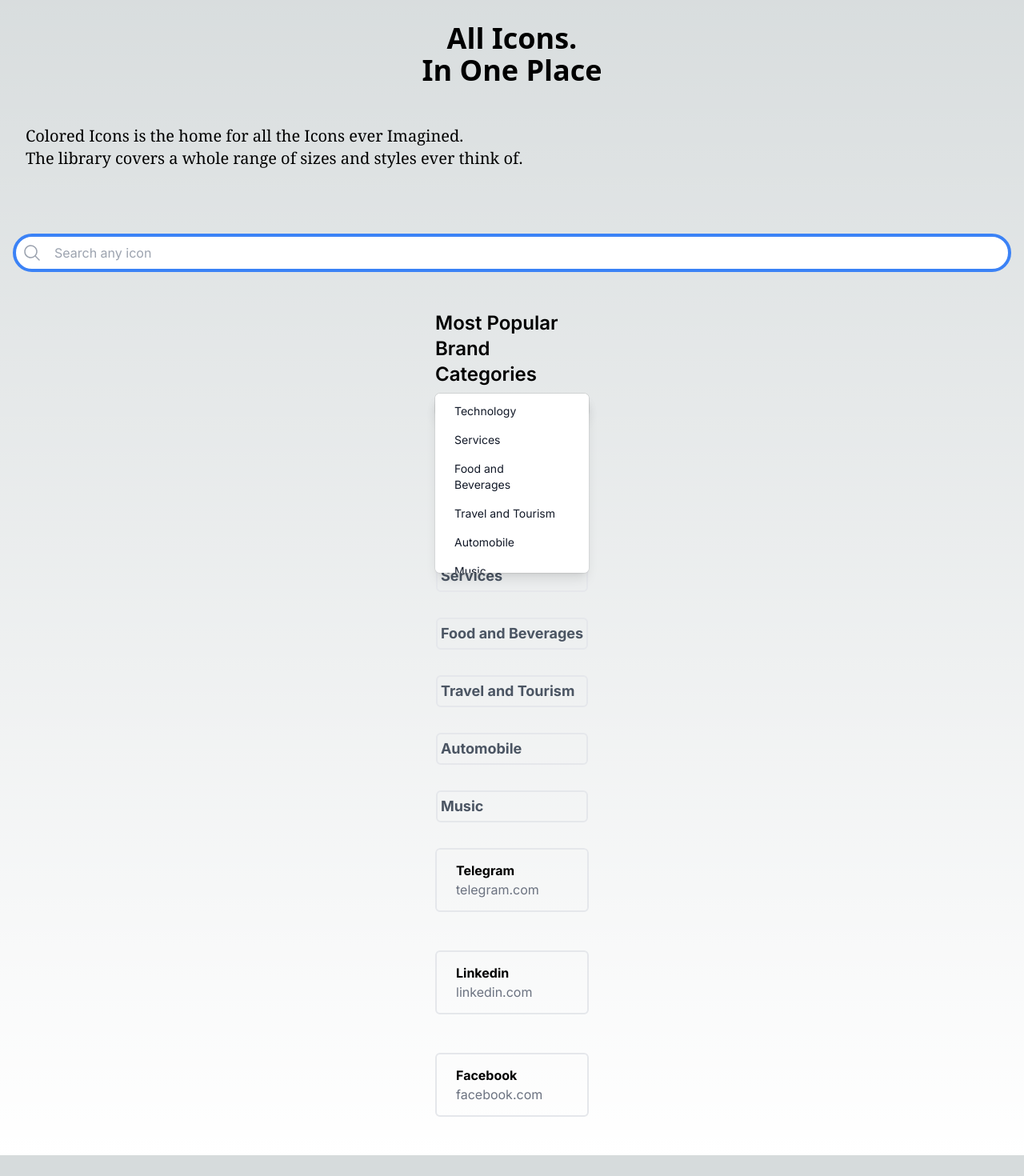
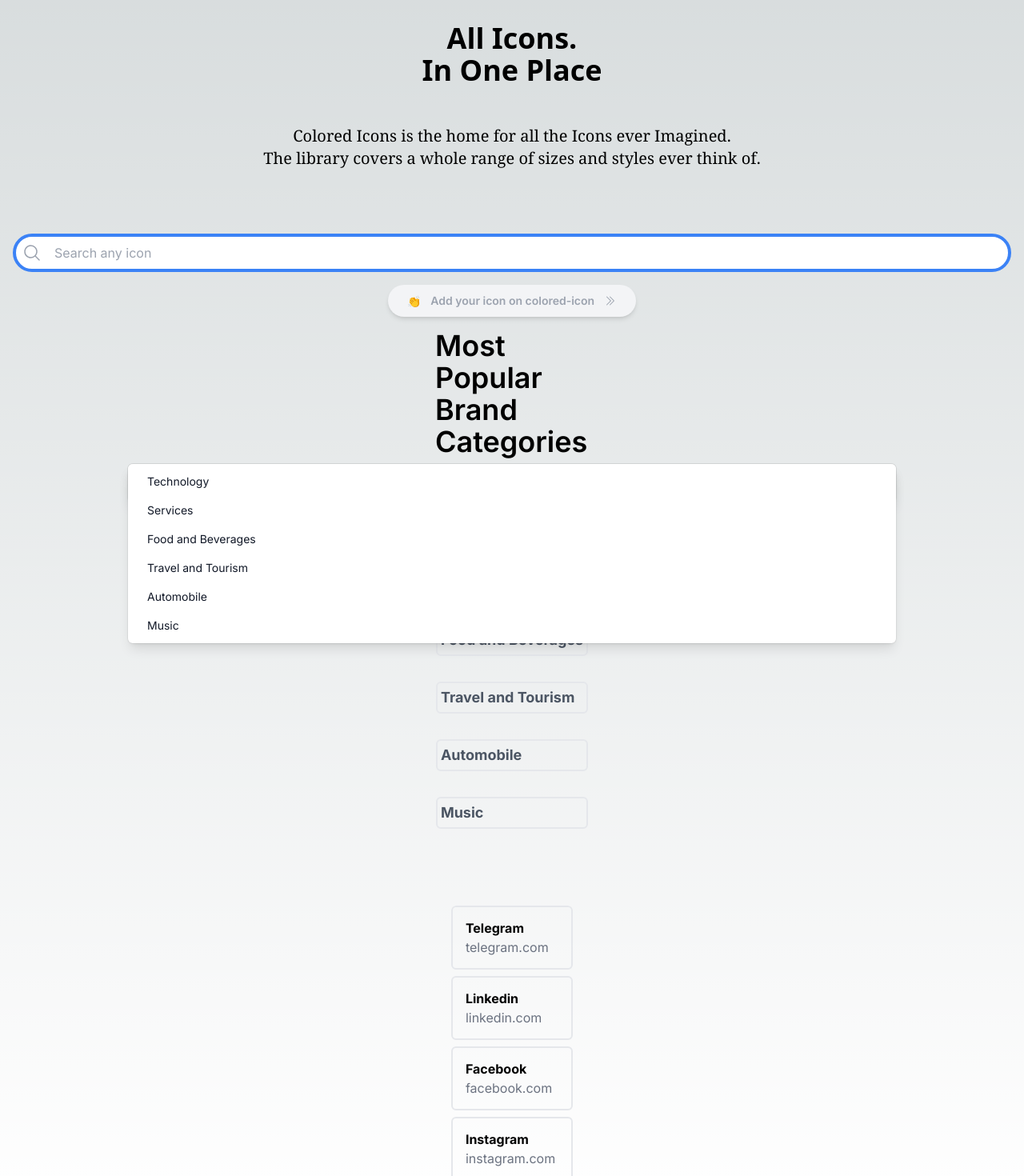
Before and after one commit to pritam-das-26/colored-icons-nextjs, a Next.js app: page / in a window 1280 px wide. Shown: the part 100-1570 px from the top of the page at 80% size. Before the commit the page ends 1544 px from the top, so only its background shows below. Built offline with nearby package versions, Linux system fonts and the light colour scheme; some icons are missing.

Commit message:
additon new div

```diff
--- a/src/app/component/Contents/header.js
+++ b/src/app/component/Contents/header.js
@@ -2,7 +2,7 @@
 import Example from "../modals/modal3";
 import { useState } from "react";
 import { MagnifyingGlassIcon } from "@heroicons/react/24/solid";
-
+import { ChevronDoubleRightIcon } from "@heroicons/react/24/solid";
 
 function Header() {
   const [visible, setVisible] = useState(false);
@@ -27,7 +27,7 @@
       </div>
 
       <div className="w-full">
-        <p className="font-serif p-8 text-xl">
+        <p className="font-serif p-8 text-xl text-center ">
           Colored Icons is the home for all the Icons ever Imagined.
           <br className="block" />
           The library covers a whole range of sizes and styles ever think of.
@@ -37,7 +37,7 @@
       <div className="p-4 w-full h-28 flex-1 mt-8">
         <div className="relative">
           <input
-            onClick={() => click() }
+            onClick={() => click()}
             className="w-full h-12 rounded-full border-blue-500 border-4 pl-12"
             type="text"
             placeholder="Search any icon"
@@ -45,6 +45,20 @@
           <MagnifyingGlassIcon className="absolute h-6 left-3 top-3 text-gray-400" />
         </div>
       </div>
+
+      <a href="#" target="_blank">
+        <div className="bg-gray-100 shadow-md text-gray-400 transition duration-150 ease-in-out rounded-full gap-3 justify-center px-6 inline-flex items-center text-center cursor-pointer mx-auto h-10">
+          <p>
+            <span className="font-light text-sm opacity-100 leading-6">
+              &#128079;
+            </span>
+          </p>
+          <p className="font-semibold text-sm opacity-100 leading-6">
+            Add your icon on colored-icon
+          </p>
+          <ChevronDoubleRightIcon className="align-middle inline-flex leading-none opacity-100 h-4" />
+        </div>
+      </a>
 
       <div className="flex-none">
         {visible && <Example onClose={closeModal} />}
--- a/src/app/component/Contents/section.js
+++ b/src/app/component/Contents/section.js
@@ -31,38 +31,41 @@
   }
 
   function modify(category) {
-    const filteredLogos = logos.filter((logo) => logo.category.toUpperCase() === category.toUpperCase());
+    const filteredLogos = logos.filter(
+      (logo) => logo.category.toUpperCase() === category.toUpperCase()
+    );
     setArr(filteredLogos);
   }
 
   return (
-    <div className="mt-4 flex flex-col justify-center items-center ">
-      <div className="w-48 mt-4">
-        <h1 className="font-semibold text-2xl">
+    <div className="mt-4 flex flex-col justify-center items-center w-full">
+
+        <div className="w-48 ">
+          <h1 className="font-semibold w-48 text-4xl">
             Most Popular Brand Categories
           </h1>
-        <div className=" items-center  ">
-          <div className=" justify-between items-center h-20 rounded-md">
+        </div>
+
+        <div className=" justify-center items-center w-3/4 rounded-md">
           <div className="relative mt-1">
             <div
-                className="cursor-pointer select-none  pl-3 pr-9 text-gray-900 absolute mt-1 max-h-56 w-full overflow-auto rounded-md bg-white py-1 text-base shadow-lg ring-1 ring-black ring-opacity-5 focus:outline-none sm:text-sm"
+              className="cursor-pointer select-none  pl-3 pr-9 text-gray-900 absolute mt-1 h-12 w-full overflow-auto rounded-md bg-white py-1 text-lg shadow-lg ring-1 ring-black ring-opacity-5 focus:outline-none sm:text-sm"
               onClick={() => handleClick2(category)}
             >
-                <div className="flex items-center">
+              <div className="flex items-center p-1">
                 <span className="ml-3">{query}</span>
               </div>
             </div>
 
-              <div className="absolute inset-y-0 right-0 flex w-96 items-center rounded-r-md px-2 focus:outline-none"></div>
+            <div className="absolute inset-y-0 right-0 flex w-full items-center rounded-r-md px-2 focus:outline-none"></div>
             {isVisible && (
               <div className="absolute z-10 mt-1 max-h-56 w-full overflow-auto rounded-md bg-white py-1 text-base shadow-lg ring-1 ring-black ring-opacity-5 focus:outline-none sm:text-sm">
                 {category.map((category) => (
                   <div
                     key={category}
                     className="relative cursor-pointer select-none py-2 pl-3 pr-9 text-gray-900 hover:bg-gray-500 hover:text-white"
-                      onClick={() => handleClick2(category)
-                      }
-                      onClickCapture={()=> modify(category)}
+                    onClick={() => handleClick2(category)}
+                    onClickCapture={() => modify(category)}
                   >
                     <div className="flex items-center">
                       <span className="ml-3">{category}</span>
@@ -71,8 +74,6 @@
                 ))}
               </div>
             )}
-            </div>
-          </div>
           </div>
       </div>
 
@@ -113,12 +114,12 @@
         </div>
       </div>
 
-      <div>
-        <ul className=" rounded-md  grid grid-cols-1 h-96 overflow-hidden hover:overflow-y-auto mt-8 gap-y-12 ">
+      <div className="mt-16">
+        <ul className=" rounded-md  grid grid-cols-1 h-96 overflow-hidden hover:overflow-y-auto mt-8 gap-y-2 ">
           {arr.map((logo) => (
             <li
               key={logo.name}
-              className="rounded-md border-2 h-20 w-48 hover:border-blue-500 hover:cursor-pointer flex p-2 gap-4 items-center"
+              className="rounded-md border-2 h-20 w-full hover:border-blue-500 hover:cursor-pointer flex p-2 gap-2 items-center"
               onClick={() => handleClick(logo)}
             >
               <i className={`${logo.class}  ci-3x`}></i>
```
Lines whose indentation alone changed are shown as unchanged.
